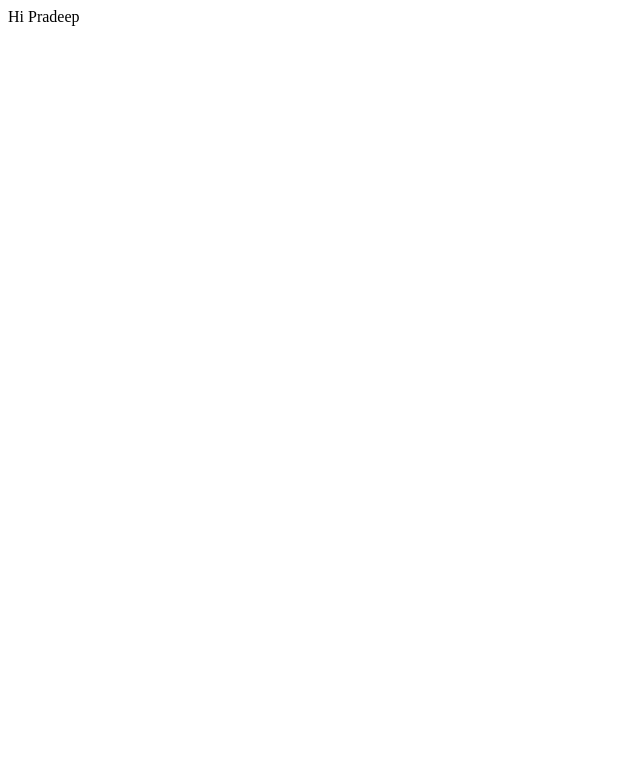
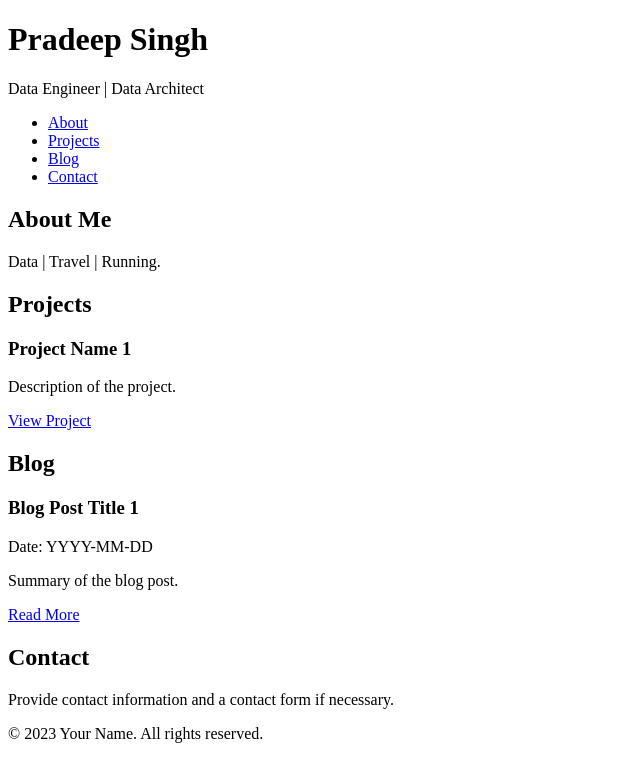
Before and after one commit to pradeepsingh87/home, a plain HTML site: page index.html in a window 1280 px wide. Shown: the whole page, without its empty margins (0-640 px from the left). Drawn offline with Linux system fonts and the light colour scheme.

Commit message:
Update index.html

```diff
--- a/index.html
+++ b/index.html
@@ -1 +1,64 @@
-Hi Pradeep
+<!DOCTYPE html>
+<html lang="en">
+<head>
+    <meta charset="UTF-8">
+    <meta name="viewport" content="width=device-width, initial-scale=1.0">
+    <title>Pradeep Singh</title>
+    <link rel="stylesheet" href="styles.css"> <!-- Add your custom styles here -->
+</head>
+<body>
+
+    <header>
+        <h1>Pradeep Singh</h1>
+        <p>Data Engineer | Data Architect</p>
+    </header>
+
+    <nav>
+        <!-- Include navigation links to other pages like Projects, Blog, Contact, etc. -->
+        <ul>
+            <li><a href="#about">About</a></li>
+            <li><a href="#projects">Projects</a></li>
+            <li><a href="#blog">Blog</a></li>
+            <li><a href="#contact">Contact</a></li>
+        </ul>
+    </nav>
+
+    <section id="about">
+        <h2>About Me</h2>
+        <p>Data | Travel | Running.</p>
+    </section>
+
+    <section id="projects">
+        <h2>Projects</h2>
+        <!-- List your projects with descriptions and links here -->
+        <div class="project">
+            <h3>Project Name 1</h3>
+            <p>Description of the project.</p>
+            <a href="#">View Project</a>
+        </div>
+        <!-- Repeat for other projects -->
+    </section>
+
+    <section id="blog">
+        <h2>Blog</h2>
+        <!-- List your blog posts here -->
+        <div class="blog-post">
+            <h3>Blog Post Title 1</h3>
+            <p>Date: <span class="date">YYYY-MM-DD</span></p>
+            <p>Summary of the blog post.</p>
+            <a href="#">Read More</a>
+        </div>
+        <!-- Repeat for other blog posts -->
+    </section>
+
+    <section id="contact">
+        <h2>Contact</h2>
+        <p>Provide contact information and a contact form if necessary.</p>
+    </section>
+
+    <footer>
+        <p>&copy; 2023 Your Name. All rights reserved.</p>
+    </footer>
+
+</body>
+</html>
```
